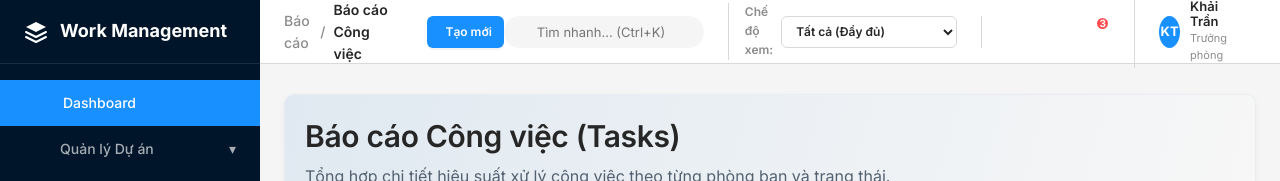
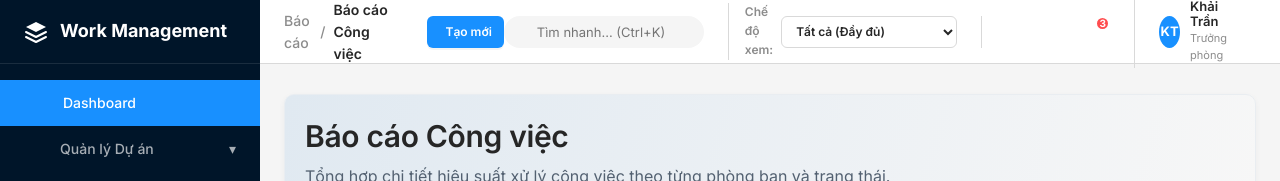
Before and after one commit to TVK-intelligent/quanlycv-namviet, a plain HTML site: page pages/report/task-report.html in a window 1280 px wide. Shown: the top 181 px of the page. Drawn offline with Linux system fonts and the light colour scheme.

Commit message:
Sửa lỗi

```diff
--- a/pages/report/task-report.html
+++ b/pages/report/task-report.html
@@ -22,7 +22,7 @@
 
             <main class="main-content task-report-page">
                 <section class="task-report-hero">
-                    <h1>Báo cáo Công việc (Tasks)</h1>
+                    <h1>Báo cáo Công việc</h1>
                     <p>
                         Tổng hợp chi tiết hiệu suất xử lý công việc theo từng
                         phòng ban và trạng thái.
```
